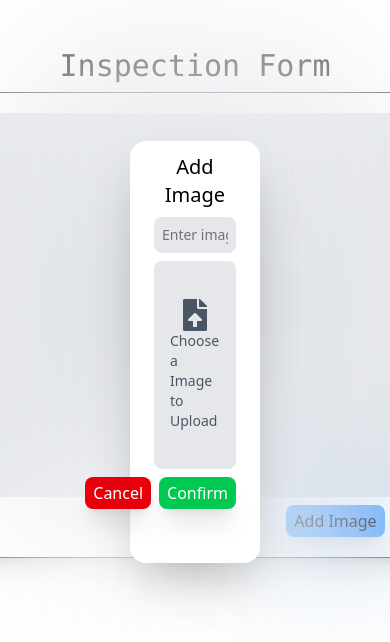
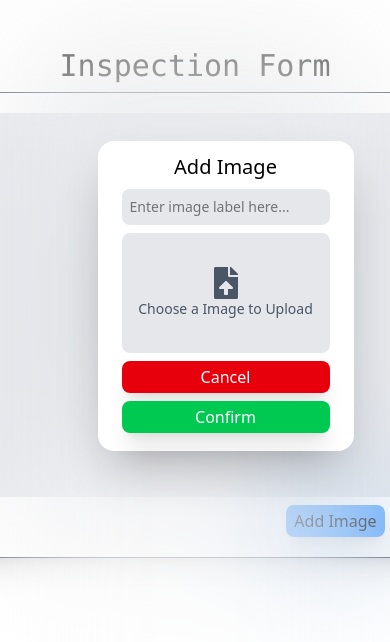
Before and after one commit to RafiMoreno/inspection-fe, a React (Vite) app: page / in a window 390 px wide. Both pictures are taken after a click on the button "Add Image". Shown: the top 642 px of the page. Built offline with nearby package versions, Linux system fonts and the light colour scheme.

Commit message:
feat: add image form ui responsive adjusments

```diff
--- a/src/App.tsx
+++ b/src/App.tsx
@@ -32,7 +32,7 @@ function App() {
       </div>
       {formOpen && (
         <div className="fixed top-0 right-0 left-0 w-full h-full backdrop-blur-3xl backdrop-opacity-75">
-          <div className="absolute top-1/6 left-1/3 bg-white opacity-100 rounded-2xl w-1/3 h-1/2 shadow-2xl flex flex-col py-3 px-6">
+          <div className="absolute top-1/6 md:left-1/3 left-1/4  bg-white opacity-100 rounded-2xl md:w-1/3 w-64 h-[310px] md:h-80 xl:h-[370px] shadow-2xl flex flex-col py-3 px-6">
             <h1 className="text-center text-xl font-medium mb-2">Add Image</h1>
             <form>
               <input
@@ -40,7 +40,7 @@ function App() {
                 className="w-full bg-gray-200  rounded-lg p-2 text-sm font-light"
                 placeholder="Enter image label here..."
               ></input>
-              <div className="flex flex-col h-52 mt-2 bg-gray-200 rounded-lg justify-center">
+              <div className="flex flex-col xl:h-56 lg:h-44 md:h-42 h-30 mt-2 bg-gray-200 rounded-lg justify-center">
                 <input
                   type="file"
                   accept="image/*"
@@ -55,7 +55,7 @@ function App() {
                   Choose a Image to Upload
                 </label>
               </div>
-              <div className="flex flex-row gap-2 justify-end mt-2">
+              <div className="flex flex-row max-md:flex-col gap-2 justify-end mt-2">
                 <button
                   onClick={() => setFormOpen(false)}
                   className="px-2 py-1 rounded-lg bg-red-600 text-white font-medium hover:cursor-pointer shadow-xl"
```
